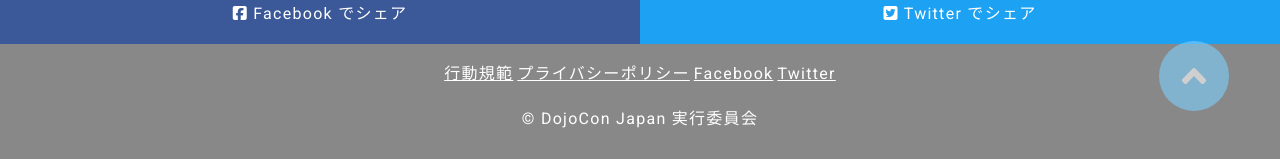
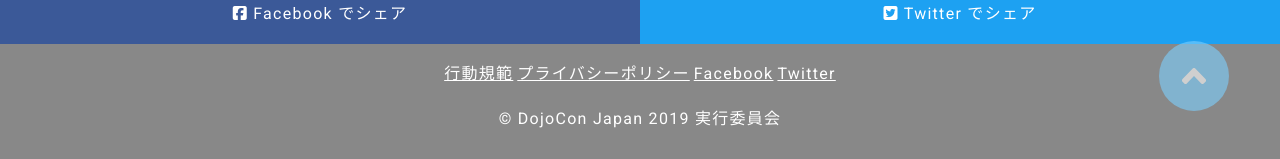
Before and after one commit to coderdojo-japan/dojocon2019.coderdojo.jp, a Jekyll site: the page built from index.md, in a window 1280 px wide and 900 px high, scrolled down 9650 px. Shown: the part 738-897 px from the top of the window. Built offline with Jekyll 4.4.1, drawn with Linux system fonts in a browser that asks for light colours; nearby versions of some CDN libraries.

Commit message:
Footerの文言を変更

```diff
--- a/_includes/footer.html
+++ b/_includes/footer.html
@@ -12,5 +12,5 @@
       <li><a href="https://twitter.com/DojoConJapan" target="_blank">Twitter</a></li>
     </ul>
   </nav>
-  <p class="copyright">© DojoCon Japan 実行委員会</p>
+  <p class="copyright">© DojoCon Japan 2019 実行委員会</p>
 </footer>
```
